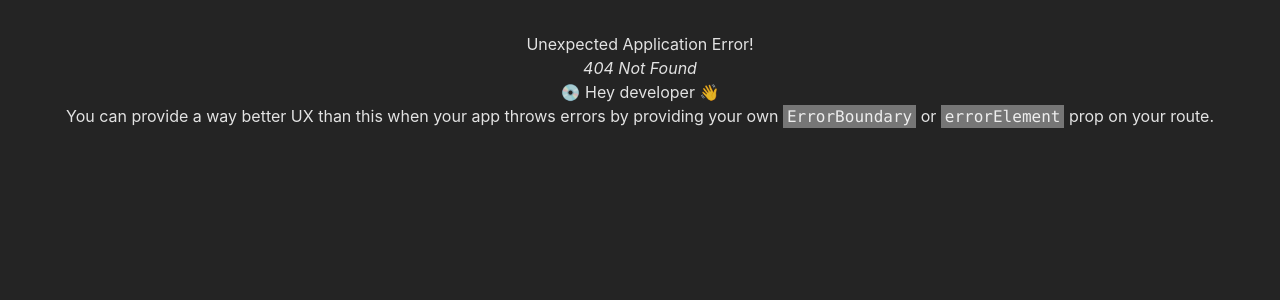
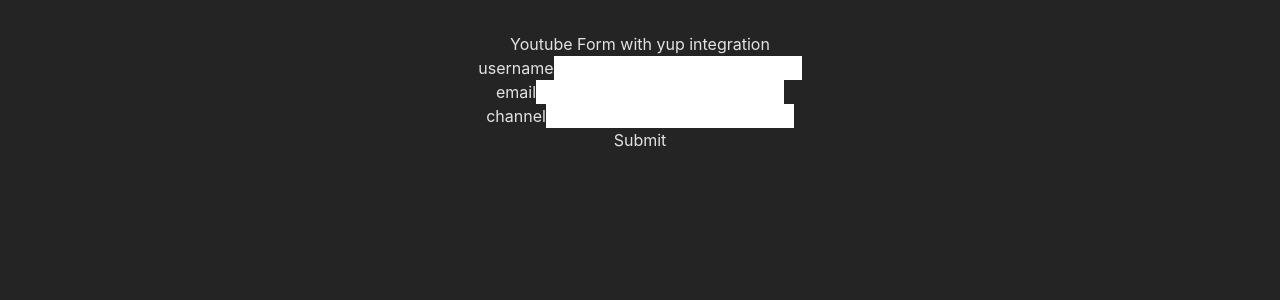
Before and after one commit to harshal390/react-hook-form, a React (Vite) app: page /zod in a window 1280 px wide. Before the commit this address had no page. Shown: the top 300 px of the page. Built offline with nearby package versions, Linux system fonts and the light colour scheme.

Commit message:
zod integration with react-hook-form

```diff
--- a/package.json
+++ b/package.json
@@ -15,7 +15,8 @@
     "react-dom": "^18.3.1",
     "react-hook-form": "^7.52.1",
     "react-router-dom": "^6.24.1",
-    "yup": "^1.4.0"
+    "yup": "^1.4.0",
+    "zod": "^3.23.8"
   },
   "devDependencies": {
     "@hookform/devtools": "^4.3.1",
--- a/src/App.tsx
+++ b/src/App.tsx
@@ -1,6 +1,7 @@
 import './App.css';
 import YoutubeForm from './components/YoutubeForm.js';
 import { RouterProvider, createBrowserRouter } from "react-router-dom"; import YupYoutubeForm from './components/YupYoutubeForm.js';
+import ZodYoutubeForm from './components/ZodYoutubeForm.js';
 ;
 
 function App() {
@@ -17,6 +18,12 @@
         <YupYoutubeForm />
       ),
     },
+    {
+      path: "/zod",
+      element: (
+        <ZodYoutubeForm />
+      ),
+    },
   ]);
   return <RouterProvider router={router} />;
 }
--- /dev/null
+++ b/src/components/ZodYoutubeForm.tsx
@@ -0,0 +1,49 @@
+import { useForm } from "react-hook-form";
+import Input from './forms/Input';
+import { zodResolver } from "@hookform/resolvers/zod";
+import { z } from "zod";
+import { DevTool } from "@hookform/devtools";
+
+type formValues = {
+    username: string,
+    email: string,
+    channel: string
+}
+
+const schema = z.object({
+    username: z.string().min(1, "Username is required"),
+    email: z.string().min(1, "Email is required").email("Email format is not valid"),
+    channel: z.string().min(1, "Channel is required"),
+})
+
+const ZodYoutubeForm = () => {
+    const form = useForm<formValues>({
+        defaultValues: {
+            username: "",
+            email: "",
+            channel: "",
+        },
+        resolver: zodResolver(schema)
+    });
+    const { register, control, handleSubmit, formState } = form;
+    const { errors } = formState;
+
+    const onSubmit = (data: formValues) => {
+        console.log("form submitted", data);
+    }
+    return (
+        <div className="flex flex-col gap-5">
+            <div className="text-4xl font-semibold">Youtube Form with yup integration </div>
+            <form onSubmit={handleSubmit(onSubmit)} className="flex flex-col gap-5 items-center" noValidate>
+                <Input labelValue="username" type="text" id="username" name="username" register={register} errors={errors} />
+                <Input labelValue="email" type="text" id="email" name="email" register={register} errors={errors} />
+                <Input labelValue="channel" type="text" id="channel" name="channel" register={register} errors={errors} />
+
+                <button className="px-10 py-2 border rounded-lg text-center w-fit order-last">Submit</button>
+            </form>
+            <DevTool control={control} /> {/* set up the dev tool */}
+        </div>
+    )
+}
+
+export default ZodYoutubeForm
```
Also changed, not shown: 1 other file (tests, documents, lock files or other folders).
